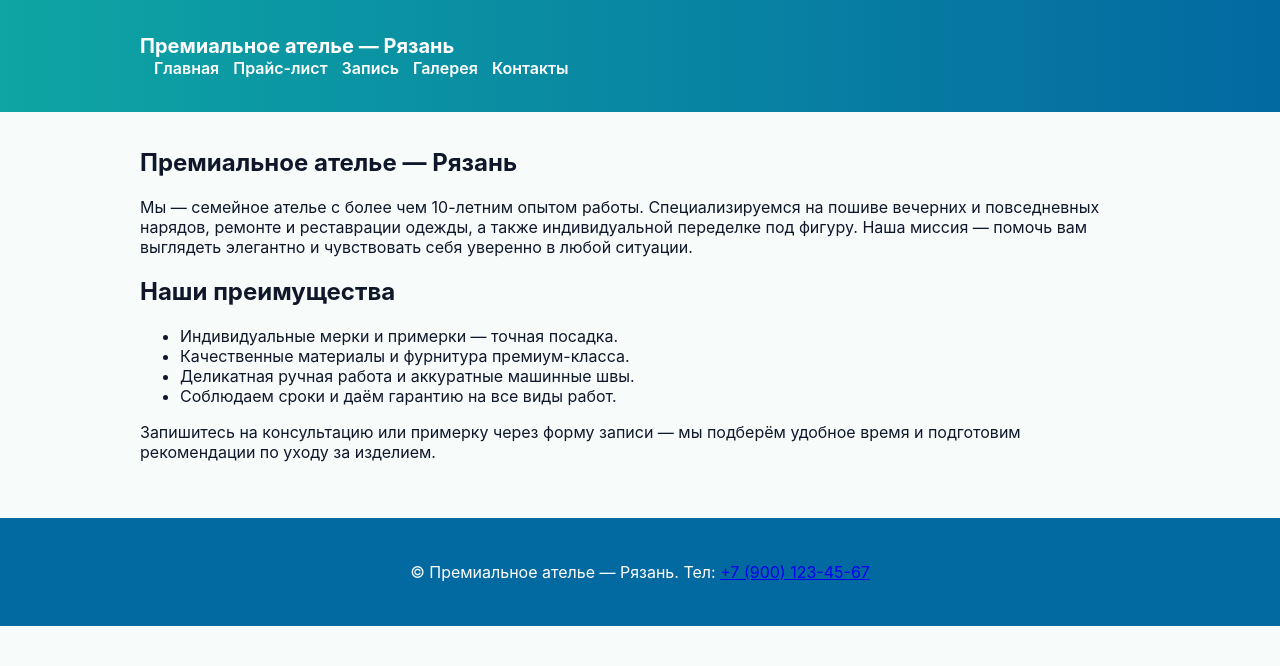
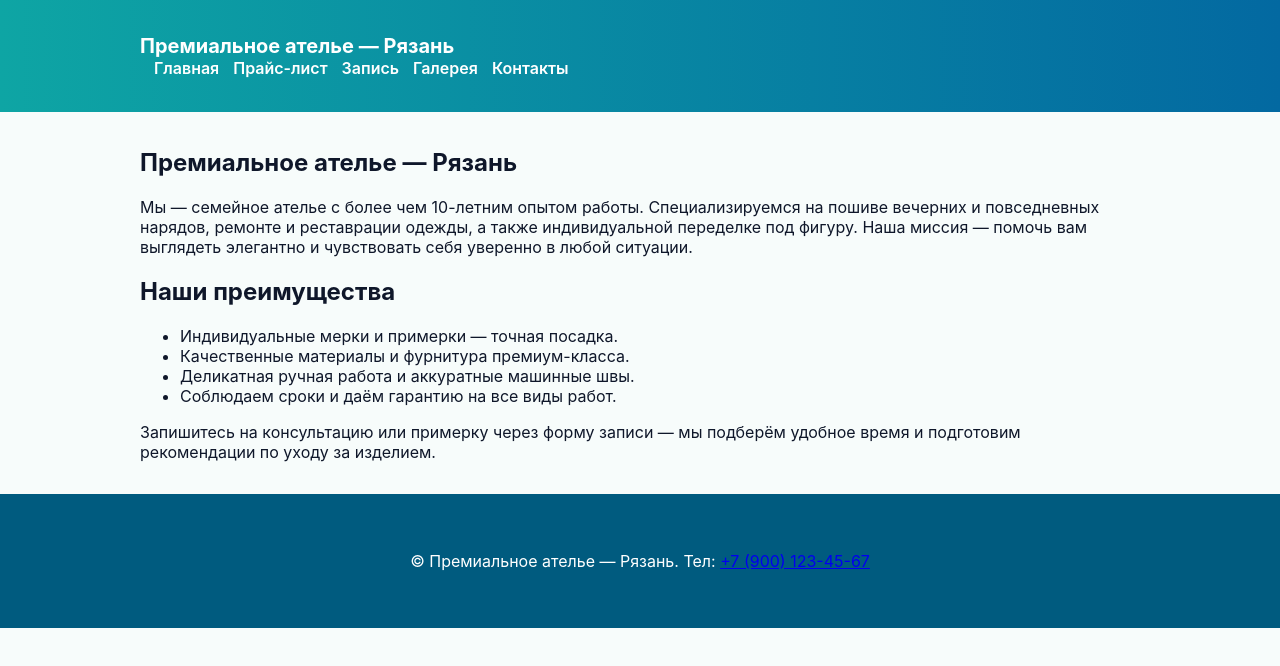
Before and after one commit to shape1337/atelie-ryazan, a React (Vite) app in the folder frontend/: page / in a window 1280 px wide. Shown: the top 666 px of the page. Built offline with nearby package versions, Linux system fonts and the light colour scheme.

Commit message:
fix: global footer alignment across the website

```diff
--- a/frontend/src/styles.css
+++ b/frontend/src/styles.css
@@ -8,56 +8,75 @@
     --text: #0f172a;
 }
 
+/* 1. Настройка каркаса для прижатия футера */
+html, body {
+    height: 100%;
+    margin: 0;
+    padding: 0;
+}
+
 body {
     font-family: Inter, Arial, Helvetica, sans-serif;
-	margin: 0;
-	padding: 0;
     background: var(--bg);
-	color: var(--text)
+    color: var(--text);
+    display: flex;
+    flex-direction: column; /* Элементы идут сверху вниз */
+}
+
+/* 2. Контентная часть сайта занимает всё свободное место, выталкивая футер вниз */
+/* Убедитесь, что контент на сайте обернут в тег <main> или блок с классом .site-root */
+main, .site-root, .main-content {
+    flex: 1 0 auto;
 }
 
 .container {
     max-width: 1000px;
     margin: 0 auto;
-	padding: 16px
+    padding: 16px;
 }
 
+/* Шапка сайта */
 .site-header {
     background: linear-gradient(90deg, var(--accent) 0%, var(--accent-2) 100%);
     color: #fff;
-	padding: 18px 0
+    padding: 18px 0;
 }
 
 .site-header h1 {
     margin: 0;
-	font-size: 20px
+    font-size: 20px;
 }
 
 .site-header nav a {
     color: #fff;
     margin-left: 14px;
     text-decoration: none;
-	font-weight: 600
+    font-weight: 600;
 }
 
-.site-root .site-footer {
-	background: var(--accent-2);
+/* 3. ИСПРАВЛЕННЫЙ ФУТЕР (Прижимается к самому низу сайта) */
+footer, .footer, .site-footer {
+    flex-shrink: 0; /* Не дает футеру сжиматься */
+    background: #005B7F; /* Ваш фирменный глубокий синий цвет */
     color: #fff;
-	padding: 12px 0;
-	margin-top: 24px
+    text-align: center;
+    padding: 25px 20px;
+    width: 100%;
+    box-sizing: border-box;
 }
 
+/* Элементы управления и формы */
 .booking-form {
     display: flex;
     flex-direction: column;
     gap: 10px;
-	max-width: 560px
+    max-width: 560px;
 }
 
 label {
     display: flex;
     flex-direction: column;
-	font-size: 14px
+    font-size: 14px;
 }
 
 input,
@@ -67,7 +86,7 @@ textarea {
     font-size: 15px;
     border: 1px solid #e6eef0;
     border-radius: 8px;
-	background: #fff
+    background: #fff;
 }
 
 .btn-primary {
@@ -76,72 +95,47 @@ textarea {
     border: none;
     padding: 10px 14px;
     border-radius: 8px;
-	cursor: pointer
+    cursor: pointer;
 }
 
+/* Галерея */
 .gallery-grid {
     display: flex;
     gap: 12px;
-	flex-wrap: wrap
+    flex-wrap: wrap;
 }
 
 .gallery-grid img {
     display: block;
     max-width: 100%;
     height: auto;
-	border-radius: 8px
+    border-radius: 8px;
 }
 
+/* Услуги */
 .service-item {
     padding: 12px;
-	border-bottom: 1px solid #eef4f3
+    border-bottom: 1px solid #eef4f3;
 }
 
 .service-meta {
     color: var(--muted);
-	font-size: 13px
+    font-size: 13px;
 }
 
 .service-desc {
     margin: 6px 0 0 0;
-	color: var(--muted)
+    color: var(--muted);
 }
 
-/* 1. Задаем всему экрану режим flex-контейнера */
-html, body {
-    height: 100%;
-    margin: 0;
-    padding: 0;
-}
-
-body {
-    display: flex;
-    flex-direction: column;
-}
-
-/* 2. Основной контент заставляем растягиваться и занимать все свободное место */
-/* Убедитесь, что весь ваш контент между шапкой и футером обернут в тег <main> или блок с классом, например, .content */
-main, .main-content {
-    flex: 1 0 auto;
-}
-
-/* 3. Футер жестко прижимаем к низу и не даем ему сжиматься */
-footer, .footer {
-    flex-shrink: 0;
-    background-color: #005B7F; /* Ваш темно-синий цвет */
-    color: #FFFFFF;
-    text-align: center;
-    padding: 25px 20px;
-    width: 100%;
-}
-
+/* Адаптивность */
 @media (max-width:600px) {
     .site-header nav a {
         display: inline-block;
-		margin: 8px 8px 0 0
+        margin: 8px 8px 0 0;
     }
 
     .container {
-		padding: 12px
+        padding: 12px;
     }
 }
```
Lines whose indentation alone changed are shown as unchanged.
